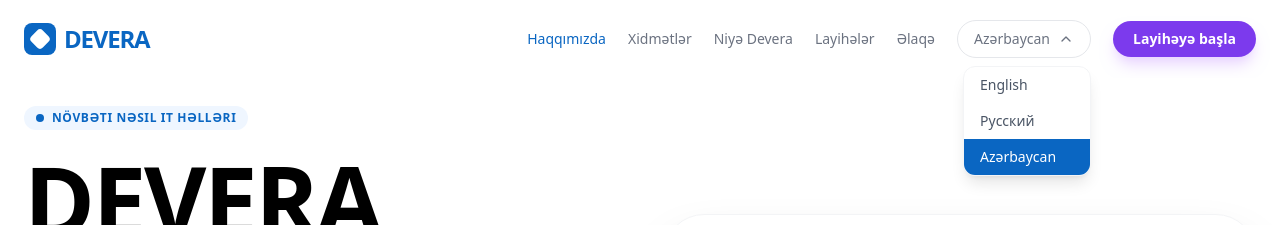
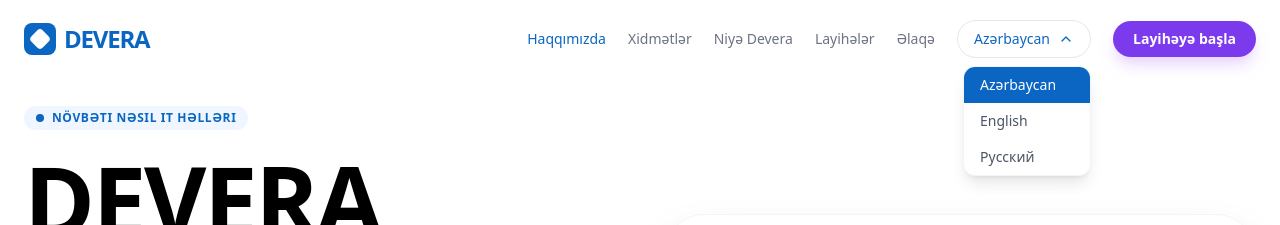
Before and after one commit to NizamSixmetov/devera_webfrontend, a React (Vite) app: page / in a window 1280 px wide. Both pictures are taken after a click on the button "Azərbaycan". Shown: the top 225 px of the page. Built offline with nearby package versions, Linux system fonts and the light colour scheme; grey boxes are pictures that could not be loaded.

Commit message:
Refactor Header component to improve language selection styles and remove duplicate language entry

```diff
--- a/src/Components/Header.tsx
+++ b/src/Components/Header.tsx
@@ -12,9 +12,9 @@
 ];
 
 const languages = [
+  { code: "az", label: "Azərbaycan" },
   { code: "en", label: "English" },
   { code: "ru", label: "Русский" },
-  { code: "az", label: "Azərbaycan" },
 ];
 
 export default function Header() {
@@ -128,7 +128,7 @@
           <div ref={langRef} className="relative">
             <button
               onClick={() => setIsLangOpen((v) => !v)}
-              className="flex items-center gap-2 px-4 py-2 rounded-full border border-gray-200 text-sm font-medium text-[#6B7280] hover:text-[#0A66C2] transition"
+              className="flex items-center gap-2 px-4 py-2 rounded-full border border-gray-200 text-sm font-medium text-[#0A66C2] hover:text-[#0A66C2] transition"
             >
               {currentLang.label}
               <ChevronDown
@@ -148,7 +148,7 @@
                     className={`w-full text-left px-4 py-2 text-sm transition ${
                       i18n.language === lng.code
                         ? "bg-[#0A66C2] text-white"
-                        : "text-gray-600 hover:bg-gray-50"
+                        : "text-gray-600 hover:text-[#0A66C2] cursor-pointer"
                     }`}
                   >
                     {lng.label}
```
